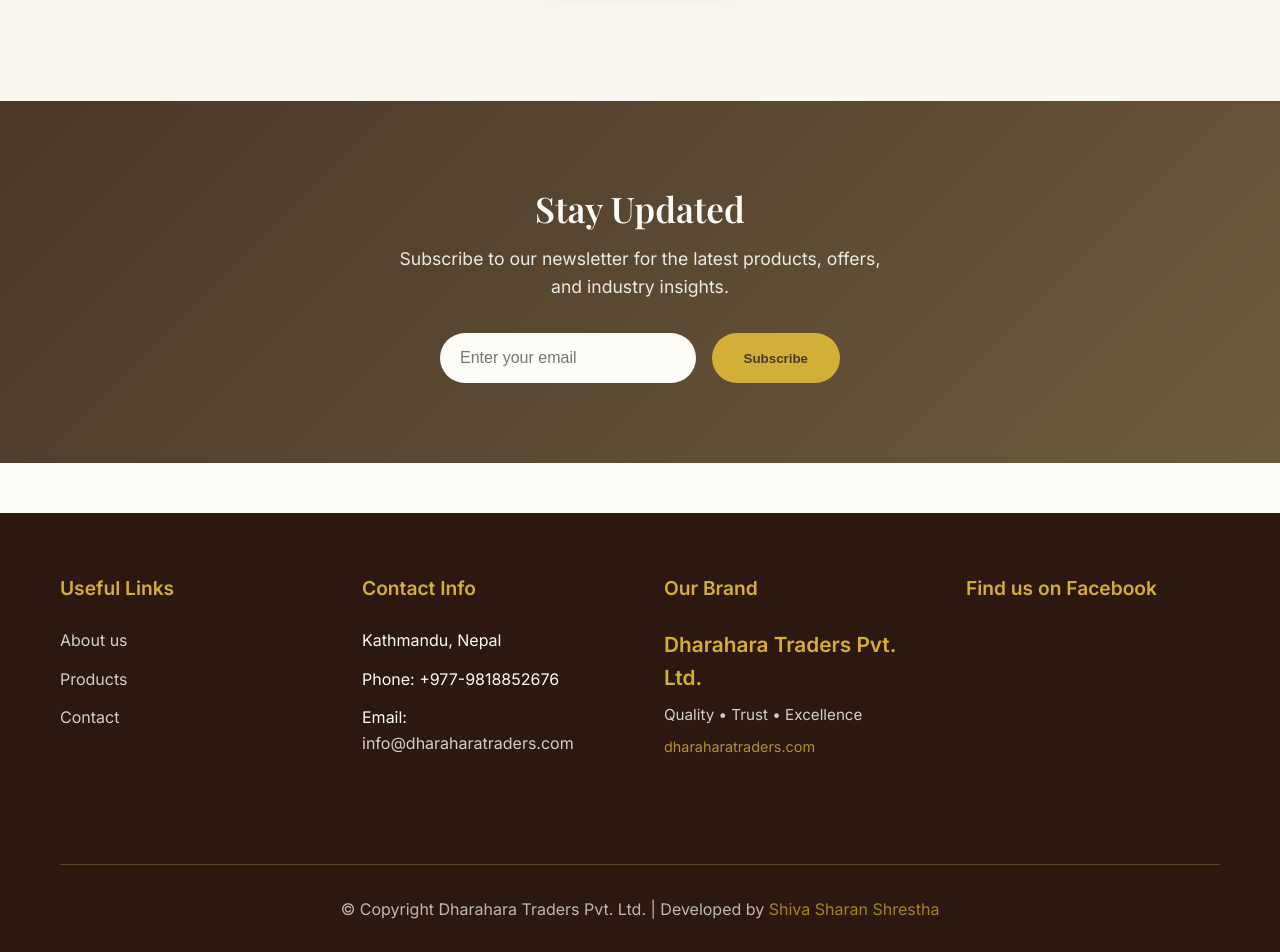
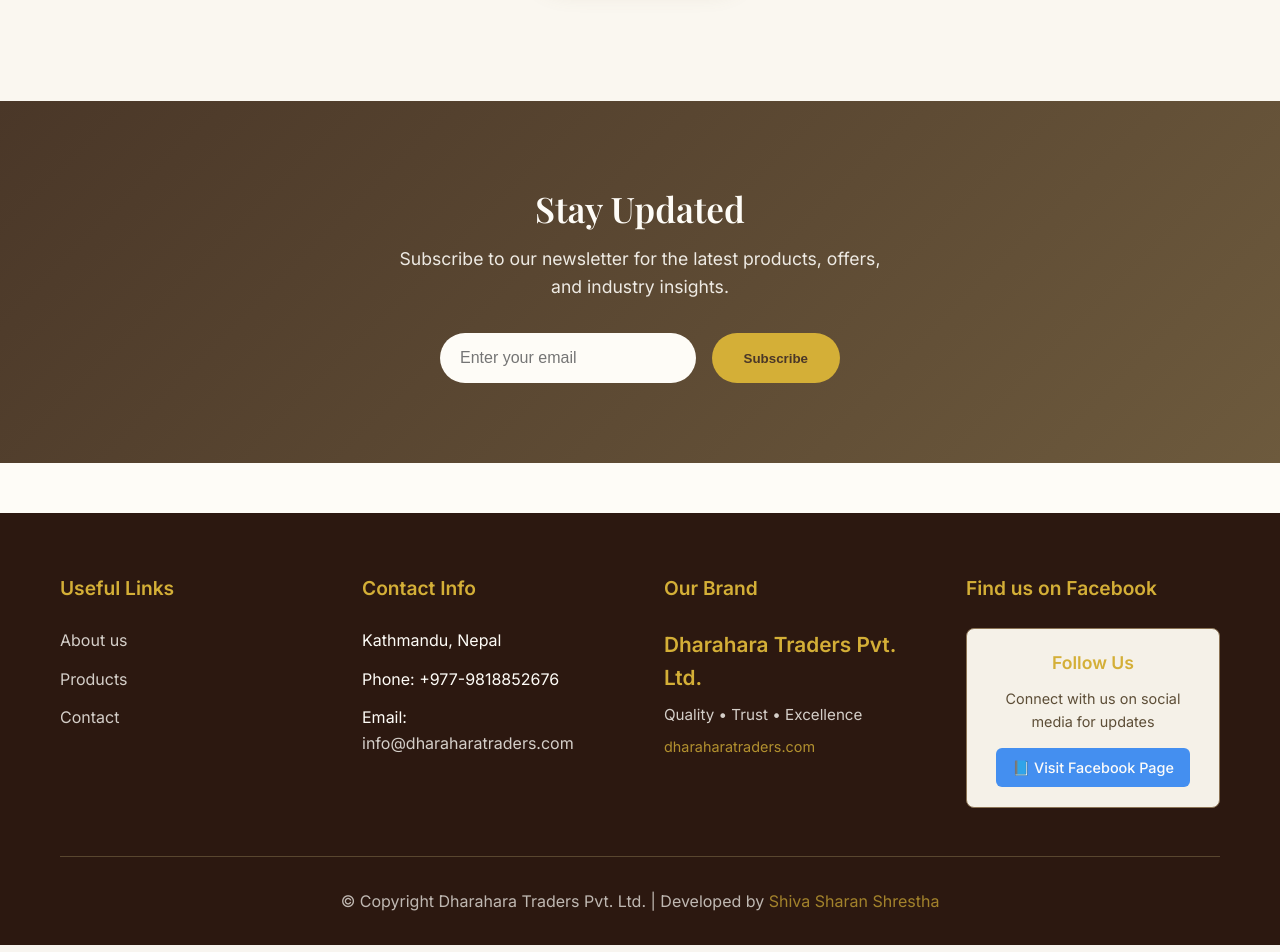
Before and after one commit to ShivaShrStha/dharaharatraders, a PHP site: page / in a window 1280 px wide. Shown: the part 3474-4426 px from the top of the page. Run offline with PHP 8.4, Linux system fonts and the light colour scheme; data comes from the database, SQL or seed files in the repository; grey boxes are pictures that could not be loaded.

Commit message:
Add .gitignore, update .htaccess for clean URLs, enhance README, improve footer, fix product links, and create deployment script

```diff
--- a/includes/footer.php
+++ b/includes/footer.php
@@ -36,7 +36,13 @@
       <div class="footer-facebook">
         <h4>Find us on Facebook</h4>
         <div class="fb-page-embed">
-          <iframe src="https://www.facebook.com/plugins/page.php?href=https%3A%2F%2Fwww.facebook.com%2Fdharahara.traders&tabs=timeline&width=340&height=180&small_header=false&adapt_container_width=true&hide_cover=false&show_facepile=true&appId" width="100%" height="180" style="border:none;overflow:hidden;" scrolling="no" frameborder="0" allowfullscreen="true" allow="autoplay; clipboard-write; encrypted-media; picture-in-picture; web-share"></iframe>
+          <div style="background: var(--cream-dark); border-radius: 8px; padding: 20px; text-align: center; border: 1px solid var(--brown-light);">
+            <div style="font-size: 1.1rem; font-weight: 600; color: var(--gold-light); margin-bottom: 10px;">Follow Us</div>
+            <p style="color: var(--text-secondary); margin-bottom: 15px; font-size: 0.9rem;">Connect with us on social media for updates</p>
+            <a href="https://www.facebook.com/dharahara.traders" target="_blank" style="display: inline-block; background: #1877f2; color: white; padding: 8px 16px; border-radius: 6px; text-decoration: none; font-weight: 500; font-size: 0.9rem;">
+              📘 Visit Facebook Page
+            </a>
+          </div>
         </div>
       </div>
     </div>
--- a/index.php
+++ b/index.php
@@ -786,7 +786,7 @@
                 <div class="product-category">Medical</div>
                 <h3 class="product-name">Medical Equipment</h3>
                 <div class="product-price">Contact for Price</div>
-                <a href="shop.php" class="product-link">View Products →</a>
+                <a href="/shop" class="product-link">View Products →</a>
               </div>
             </div>
             <div class="product-card">
@@ -795,7 +795,7 @@
                 <div class="product-category">Beauty</div>
                 <h3 class="product-name">Cosmetics & Beauty</h3>
                 <div class="product-price">Contact for Price</div>
-                <a href="shop.php" class="product-link">View Products →</a>
+                <a href="/shop" class="product-link">View Products →</a>
               </div>
             </div>
             <div class="product-card">
@@ -804,7 +804,7 @@
                 <div class="product-category">Electronics</div>
                 <h3 class="product-name">Electronics</h3>
                 <div class="product-price">Contact for Price</div>
-                <a href="shop.php" class="product-link">View Products →</a>
+                <a href="/shop" class="product-link">View Products →</a>
               </div>
             </div>
           <?php endif; ?>
```
Also changed, not shown: .htaccess, README.md, 2 other files.
